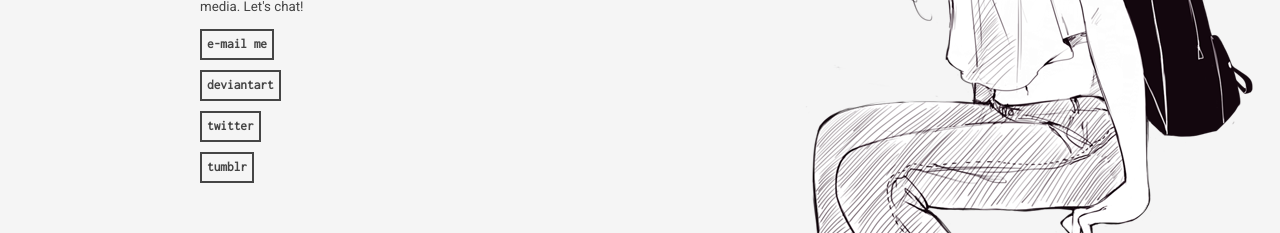
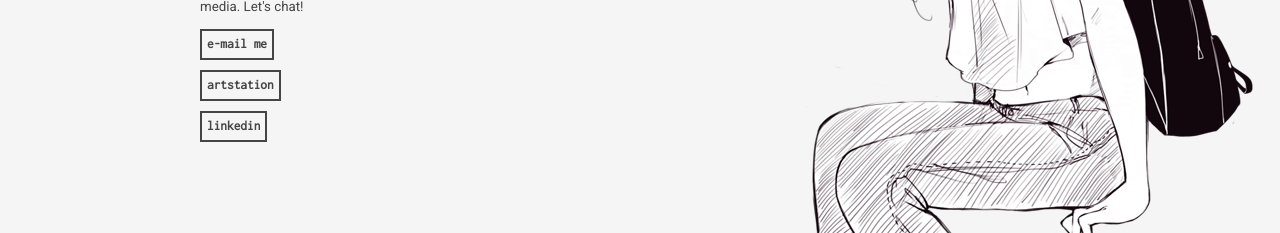
Before and after one commit to leeling/leeling.github.io, a plain HTML site: page html/contact.html in a window 1280 px wide. Shown: the part 371-604 px from the top of the page. Drawn offline with Linux system fonts and the light colour scheme.

Commit message:
Update contact.html

```diff
--- a/html/contact.html
+++ b/html/contact.html
@@ -22,9 +22,8 @@
         <h1>contact.</h1>
         <p>You can contact me via e-mail, or connect through social media. Let's chat!</p>
         <p><a href="mailto:ykung24@gmail.com">e-mail me</a></p>
-        <p><a href="http://euphorics.deviantart.com/">deviantart</a></p>
-        <p><a href="https://twitter.com/euphorics">twitter</a></p>
-        <p><a href="http://poofais.tumblr.com/">tumblr</a></p>
+        <p><a href="https://www.artstation.com/yvkung">artstation</a></p>
+        <p><a href="https://www.linkedin.com/in/yvonne-kung-814b9672/">linkedin</a></p>
     </section>
     <img id="side" src="../images/kirschire_small.png" width="608" height="900" alt="sideimage">
 </body>
```
